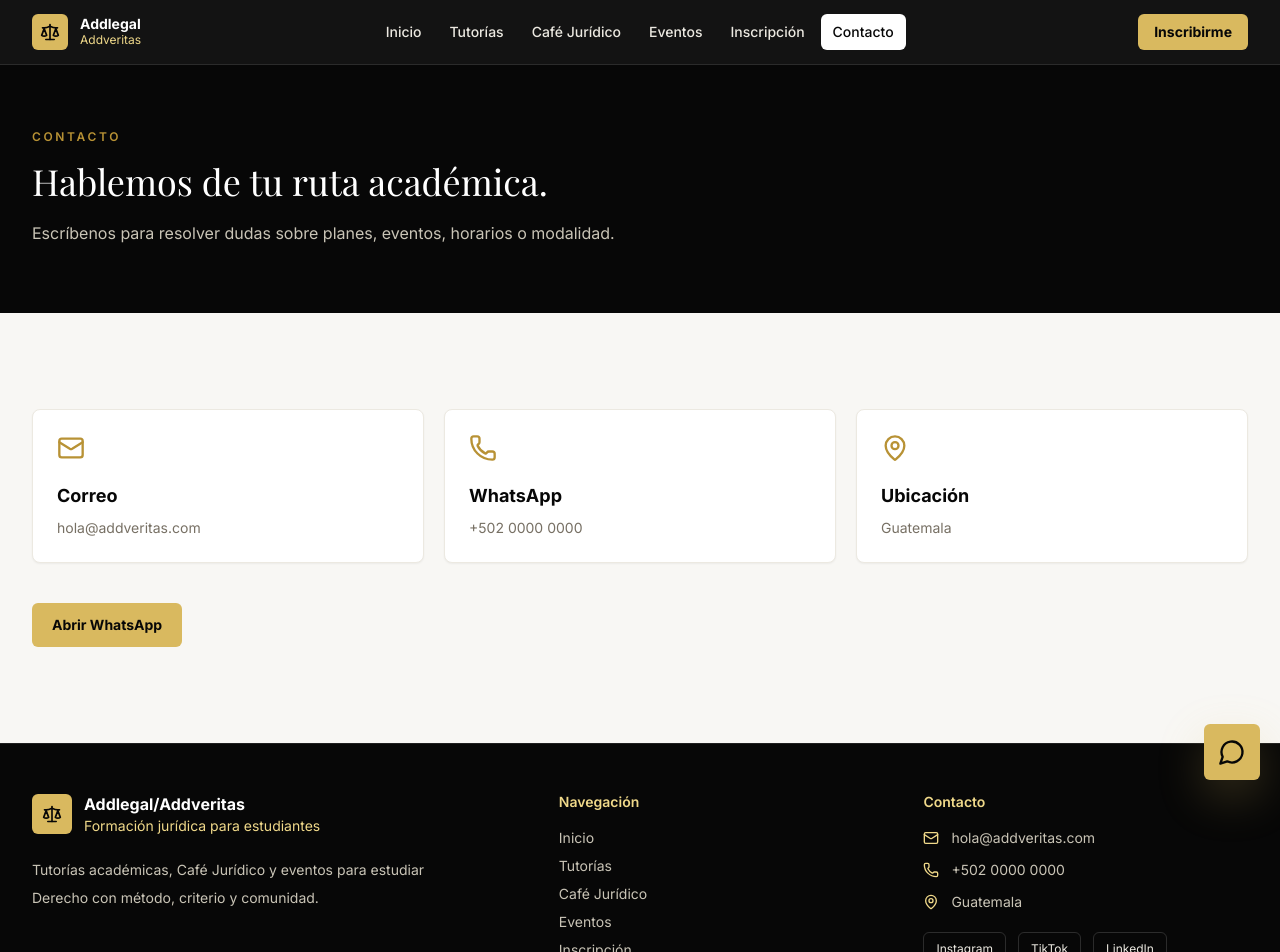
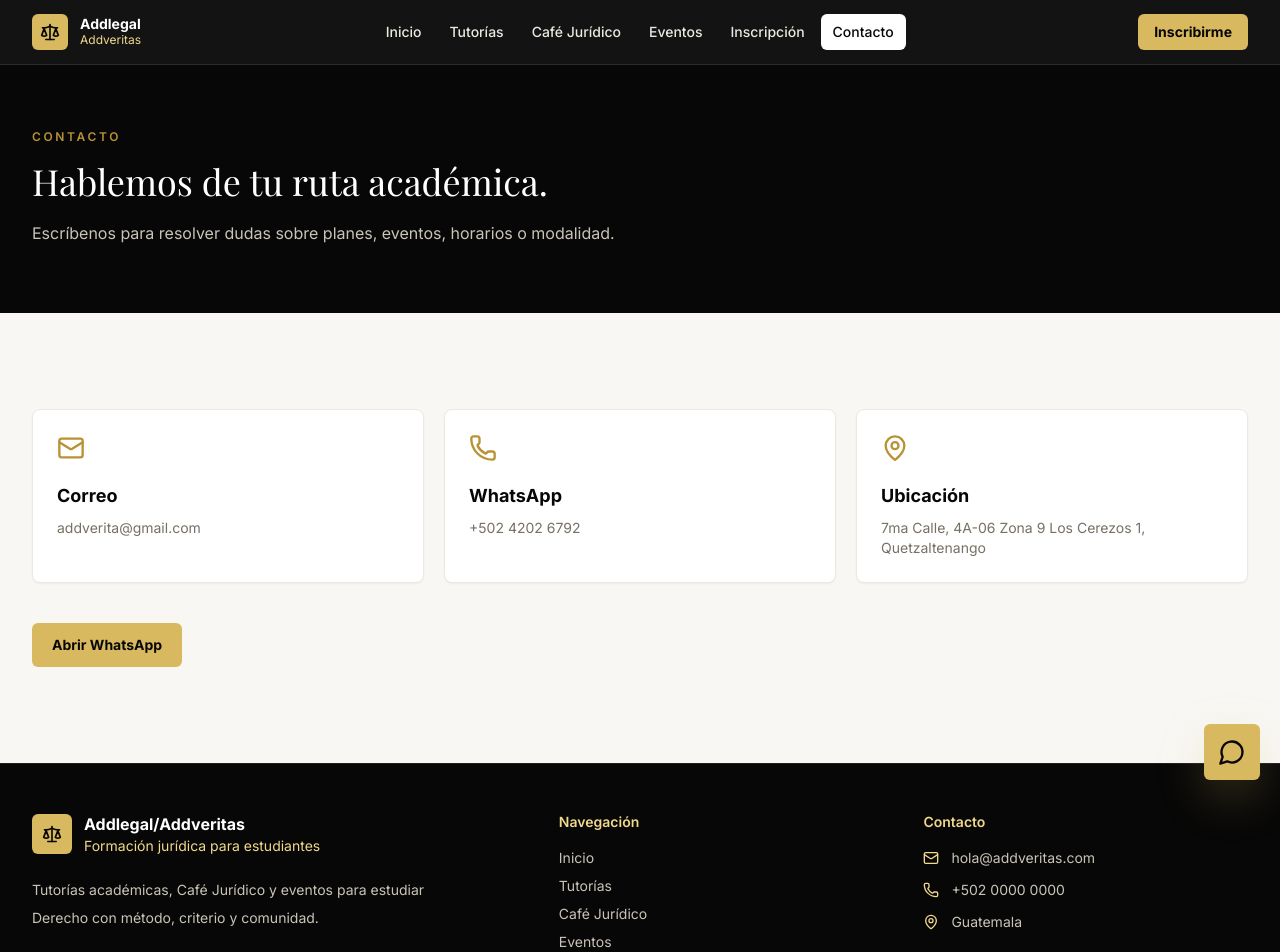
Before and after one commit to JohnnyTiu/addverita-web, a Next.js app: page /contacto in a window 1280 px wide. Shown: the top 952 px of the page. Built offline with nearby package versions, Linux system fonts and the light colour scheme; a web font is replaced by a local one.

Commit message:
feat: add clickable google maps links to location elements

```diff
--- a/src/app/cafe-juridico/page.tsx
+++ b/src/app/cafe-juridico/page.tsx
@@ -24,7 +24,7 @@ export default function CafeJuridicoPage() {
           <SectionHeader
             eyebrow="Café Jurídico"
             title="Conversaciones para pensar el Derecho fuera del aula."
-            description="Un espacio relajado, crítico y bien guiado para discutir casos, sentencias y temas actuales con estudiantes que quieren afinar su criterio."
+            description="Te invitamos a un espacio donde conocerás la realidad del ejercicio profesional del Derecho, descubriendo las diferencias entre la vida universitaria y el mundo laboral, a través de experiencias reales, mitos, consejos y aprendizajes prácticos para futuros abogados."
             inverted
           />
         </div>
--- a/src/app/contacto/page.tsx
+++ b/src/app/contacto/page.tsx
@@ -25,14 +25,25 @@ export default function ContactoPage() {
       <section className="section-pad bg-smoke-50">
         <div className="container-page grid gap-5 md:grid-cols-3">
           {[
-            { icon: Mail, label: "Correo", value: "hola@addveritas.com" },
-            { icon: Phone, label: "WhatsApp", value: "+502 0000 0000" },
-            { icon: MapPin, label: "Ubicación", value: "Guatemala" },
+            { icon: Mail, label: "Correo", value: "addverita@gmail.com", href: "mailto:addverita@gmail.com" },
+            { icon: Phone, label: "WhatsApp", value: "+502 4202 6792", href: `https://wa.me/${phone}` },
+            { icon: MapPin, label: "Ubicación", value: "7ma Calle, 4A-06 Zona 9 Los Cerezos 1, Quetzaltenango", href: "https://maps.app.goo.gl/eWChq4oUaCf2wuhf8" },
           ].map((item) => (
             <article key={item.label} className="rounded-lg border border-smoke-100 bg-white p-6 shadow-sm">
               <item.icon className="h-7 w-7 text-gold-500" aria-hidden />
               <h2 className="mt-5 text-lg font-bold text-ink-950">{item.label}</h2>
-              <p className="mt-2 text-sm text-smoke-500">{item.value}</p>
+              {item.href ? (
+                <a
+                  href={item.href}
+                  target="_blank"
+                  rel="noopener noreferrer"
+                  className="mt-2 block text-sm text-smoke-500 transition-colors hover:text-gold-500 hover:underline"
+                >
+                  {item.value}
+                </a>
+              ) : (
+                <p className="mt-2 text-sm text-smoke-500">{item.value}</p>
+              )}
             </article>
           ))}
         </div>
--- a/src/app/page.tsx
+++ b/src/app/page.tsx
@@ -2,7 +2,7 @@ import { ArrowRight, BookOpen, CalendarDays, GraduationCap } from "lucide-react"
 import { EventCard } from "@/components/cards/EventCard";
 import { PlanCard } from "@/components/cards/PlanCard";
 import { SectionHeader } from "@/components/common/SectionHeader";
-import { Hero } from "@/components/sections/Hero";
+import { Hero } from "@/components/layout/sections/Hero";
 import { events, plans, stats } from "@/data/site";
 import Image from "next/image";
 import Link from "next/link";
--- a/src/components/cards/EventCard.tsx
+++ b/src/components/cards/EventCard.tsx
@@ -40,10 +40,15 @@ export function EventCard({ event, dark = false }: EventCardProps) {
             <CalendarDays className="h-4 w-4 text-gold-400" aria-hidden />
             {event.date}
           </p>
-          <p className="flex items-center gap-2">
+          <a
+            href="https://maps.app.goo.gl/eWChq4oUaCf2wuhf8"
+            target="_blank"
+            rel="noopener noreferrer"
+            className="flex items-center gap-2 transition-colors hover:text-gold-400"
+          >
             <MapPin className="h-4 w-4 text-gold-400" aria-hidden />
             {event.location}
-          </p>
+          </a>
         </div>
       </div>
     </article>
--- a/src/components/layout/Footer.tsx
+++ b/src/components/layout/Footer.tsx
@@ -48,10 +48,15 @@ export function Footer() {
               <Phone className="h-4 w-4 text-gold-300" aria-hidden />
               +502 0000 0000
             </p>
-            <p className="flex items-center gap-3">
+            <a
+              href="https://maps.app.goo.gl/eWChq4oUaCf2wuhf8"
+              target="_blank"
+              rel="noopener noreferrer"
+              className="flex items-center gap-3 transition-colors hover:text-white"
+            >
               <MapPin className="h-4 w-4 text-gold-300" aria-hidden />
               Guatemala
-            </p>
+            </a>
           </div>
           <div className="mt-5 flex gap-3">
             {socialLinks.map((item) => (
```
Also changed, not shown: src/components/layout/sections/Hero.tsx (renamed from src/components/sections/Hero.tsx).
